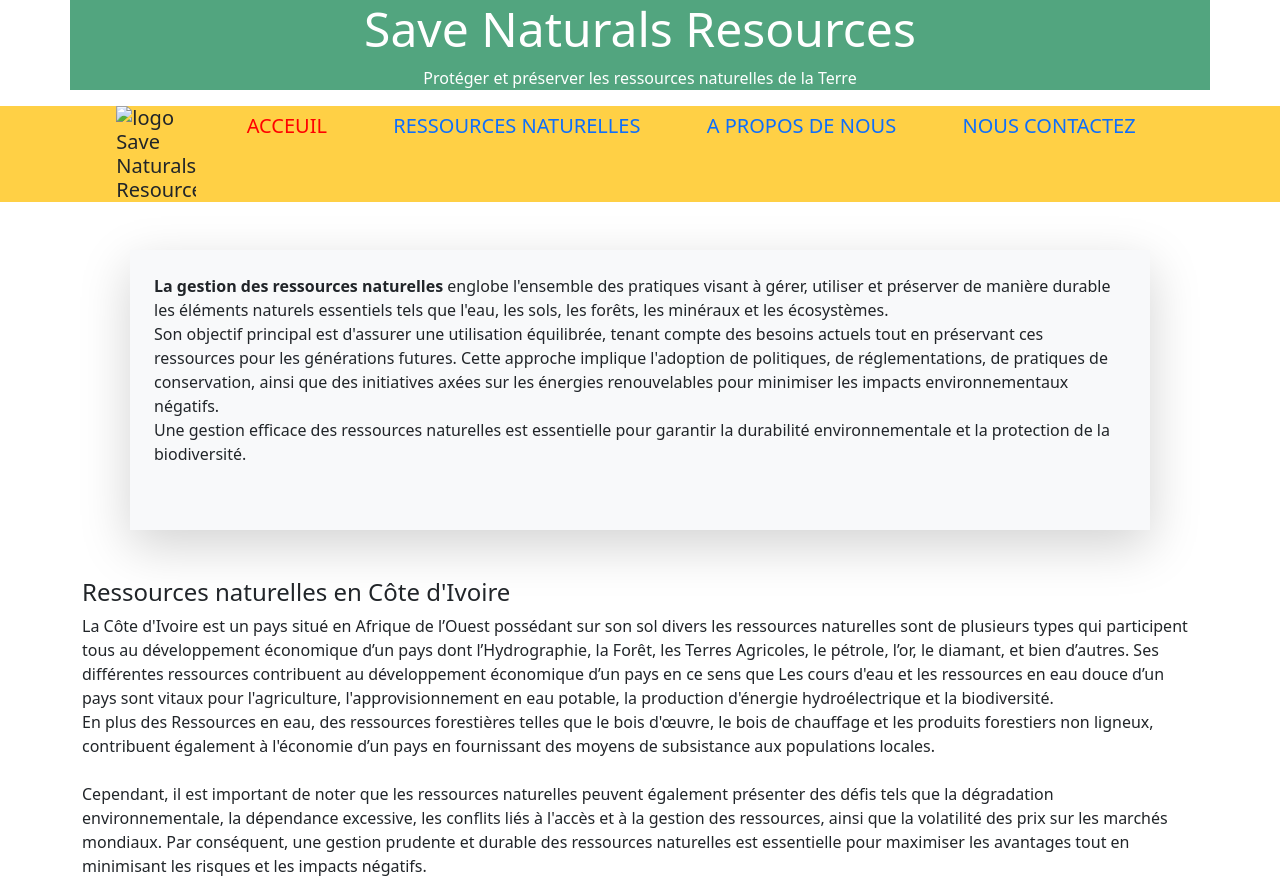
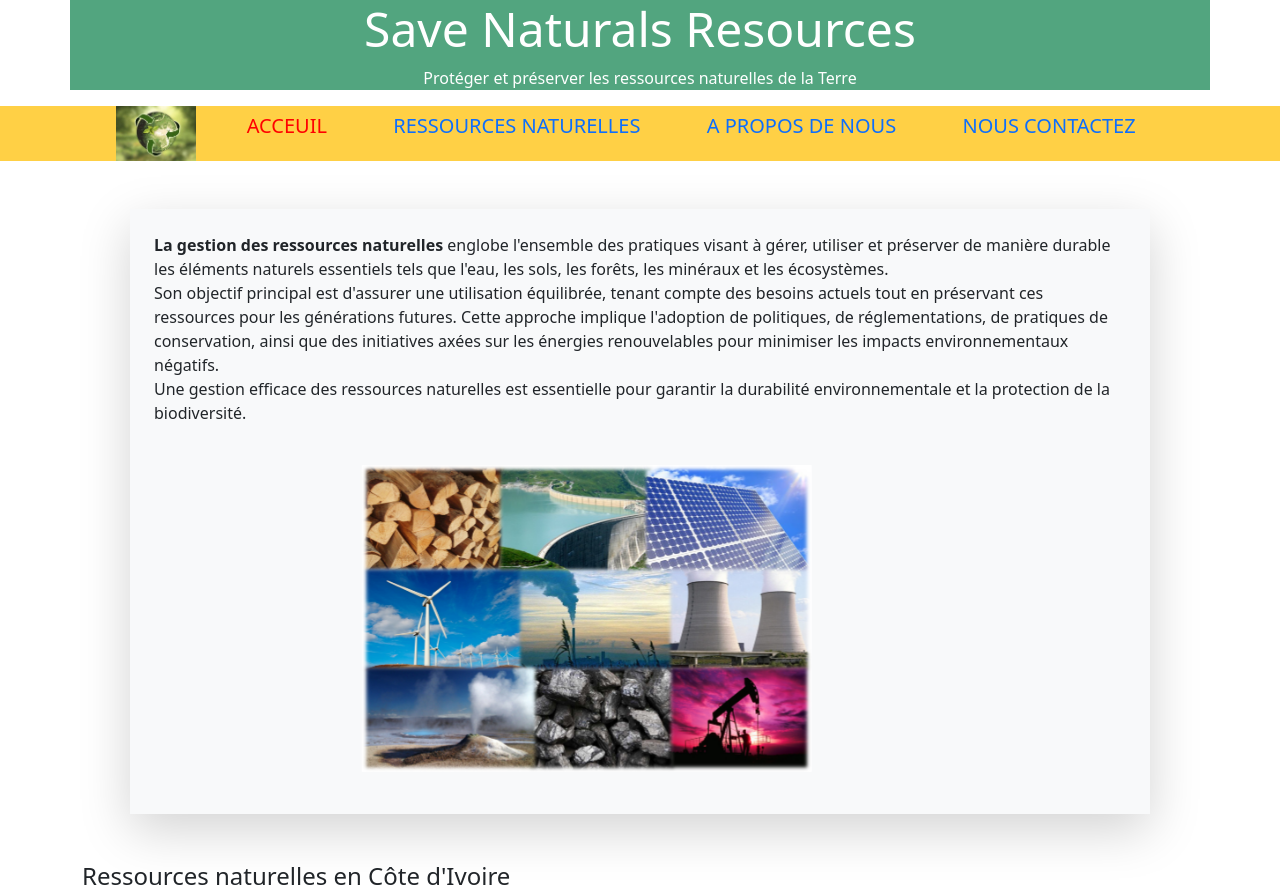
Before and after one commit to Hunteryeo7/Webmapping, a plain HTML site: page index.html in a window 1280 px wide. Shown: the top 894 px of the page. Drawn offline with nearby package versions, Linux system fonts and the light colour scheme.

Commit message:
Update index.html

```diff
--- a/index.html
+++ b/index.html
@@ -23,11 +23,11 @@
     <header class="bg-warning bg-opacity-75">
         <div class="container ">
             <nav class="nav container d-flex justify-content-evenly  h5">
-                <img src=".globe.jpeg" alt="logo Save Naturals Resources" class=" float-end img-rounded ml-70" style="width: 80px;">
+                <img src="/globe.jpeg" alt="logo Save Naturals Resources" class=" float-end img-rounded ml-70" style="width: 80px;">
                 <a href="#"class="nav-link active">ACCEUIL</a>
-                <a href=".Ressources naturelles.html"class="nav-link">RESSOURCES NATURELLES</a>
-                <a href=".Apropos_de_nous.html"class="nav-link">A PROPOS DE NOUS</a>
-                <a href=".Nous_contactez.html"class="nav-link">NOUS CONTACTEZ</a>
+                <a href="/Ressources naturelles.html"class="nav-link">RESSOURCES NATURELLES</a>
+                <a href="/Apropos_de_nous.html"class="nav-link">A PROPOS DE NOUS</a>
+                <a href="/Nous_contactez.html"class="nav-link">NOUS CONTACTEZ</a>
 
 
 
@@ -51,20 +51,20 @@
                 <div class="carousel slide" data-bs-ride="carousel">
                     <div class="carousel-inner ">
                         <div class=" carousel-item active">
-                            <img src=".enjeux-energetiques.jpg" alt="" class="d-block w-50 container">
+                            <img src="/enjeux-energetiques.jpg" alt="" class="d-block w-50 container">
 
                         </div>
 
                         <div class="carousel-item ">
-                            <img src=".natural.jpeg" alt="" class="d-block w-50 container">
+                            <img src="/natural.jpeg" alt="" class="d-block w-50 container">
 
                         </div>
                         <div class="carousel-item ">
-                            <img src=".natural-resources.jpg" alt="" class="d-block w-50 container">
+                            <img src="/natural-resources.jpg" alt="" class="d-block w-50 container">
 
                         </div>
                         <div class="carousel-item ">
-                            <img src=".32794_large.jpg" alt="" class="d-block w-50 container">
+                            <img src="/32794_large.jpg" alt="" class="d-block w-50 container">
 
                         </div>
 
```
